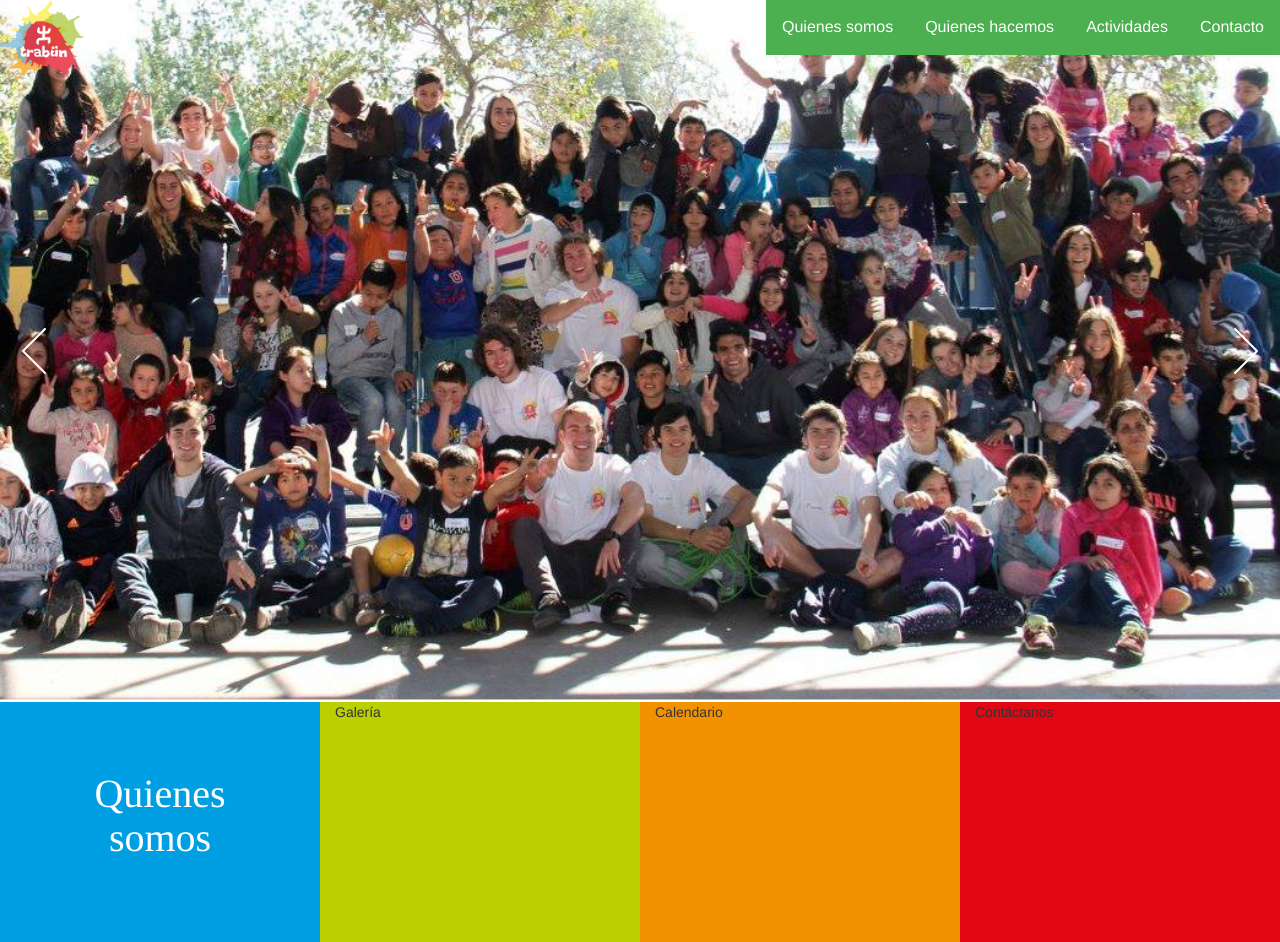
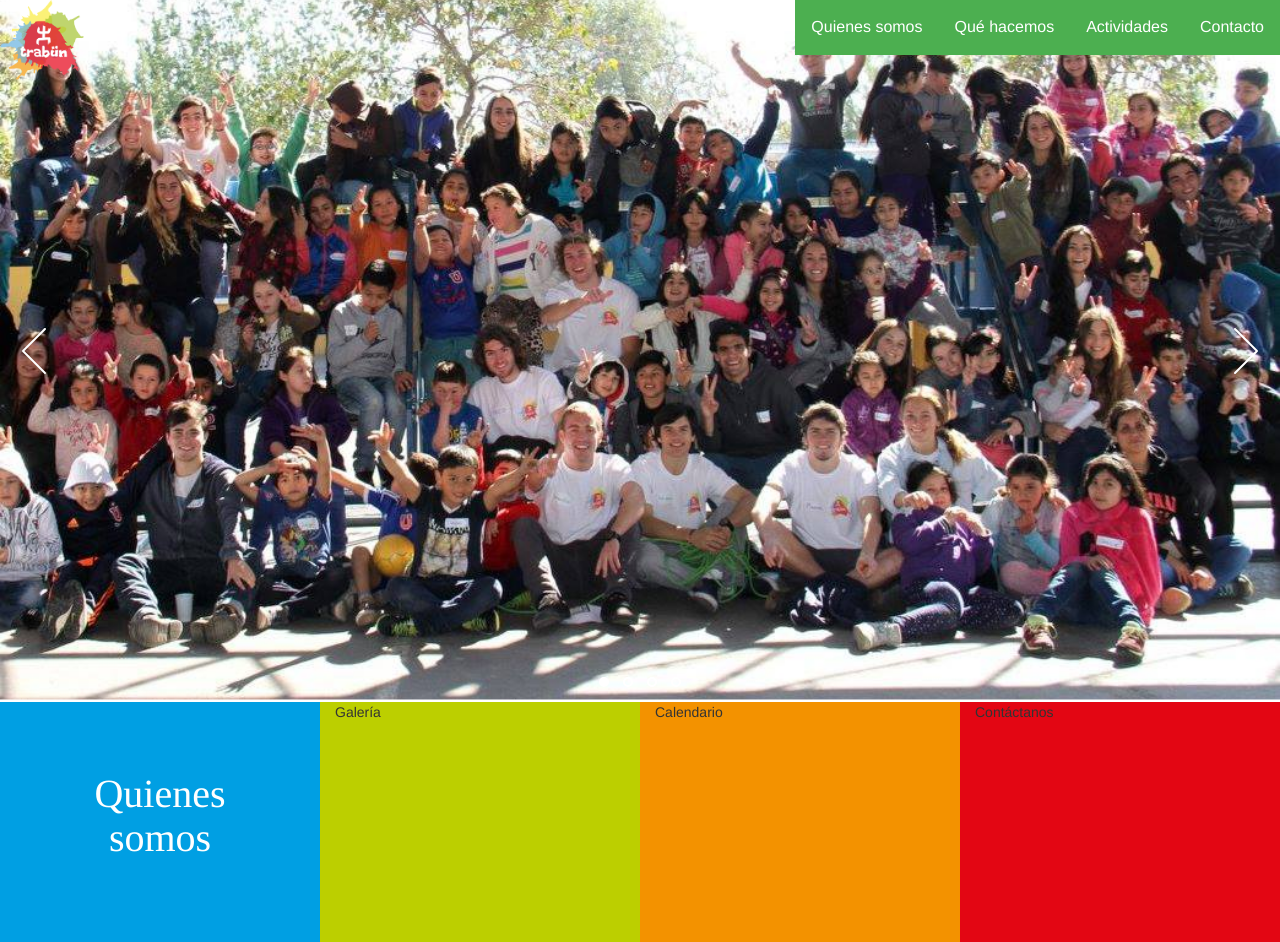
Before and after one commit to fvandeputte/Pagina-web-Trabun, a plain HTML site: page main.html in a window 1280 px wide. Drawn offline with nearby package versions, Linux system fonts and the light colour scheme.

Commit message:
Arreglo ortográfico que me inquietaba

```diff
--- a/main.html
+++ b/main.html
@@ -41,7 +41,7 @@
                   </div> <!-- .dropdown-content -->
                 </div> <!-- .dropdown -->
                 <div class="dropdown">
-                  <button class="dropbtn">Quienes hacemos</button>
+                  <button class="dropbtn">Qué hacemos</button>
                   <div class="dropdown-content">
                     <a href="#">Link 1</a>
                     <a href="#">Link 2</a>
```
